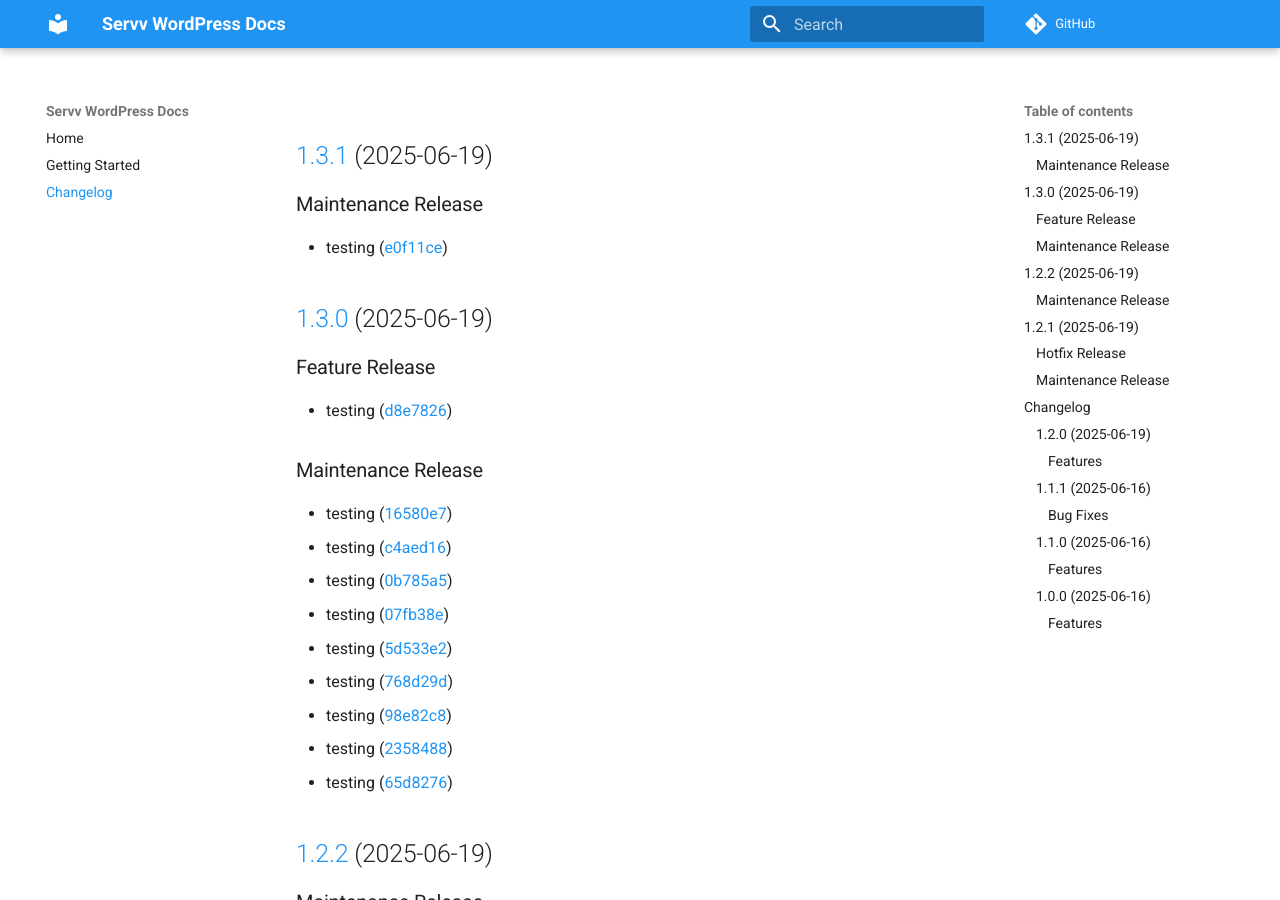
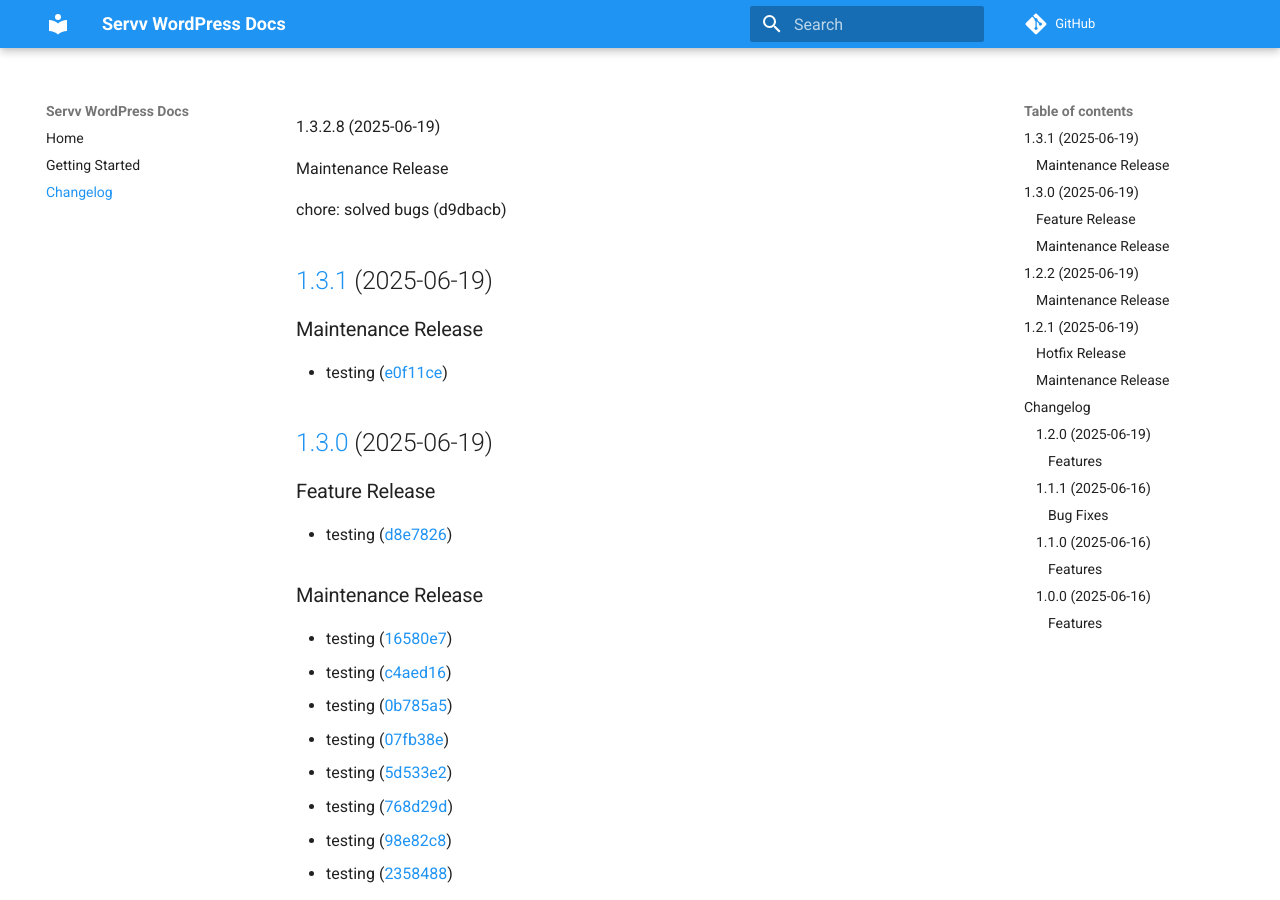
Before and after one commit to varuncoderise/demo_docs, an MkDocs documentation site: the page built from docs/changelog.md, in a window 1280 px wide and 900 px high. Built offline with MkDocs 1.6.1 and Material for MkDocs 9.7.7, drawn with Linux system fonts in a browser that asks for light colours; comment, search, counter and statistics services are not loaded.

Commit message:
Update changelog from v1.3.2.8

```diff
--- a/docs/changelog.md
+++ b/docs/changelog.md
@@ -1,3 +1,9 @@
+1.3.2.8 (2025-06-19)
+
+Maintenance Release
+
+chore: solved bugs (d9dbacb)
+
 ## [1.3.1](https://github.com/varuncoderise/demo-plugin/compare/v1.3.0...v1.3.1) (2025-06-19)
 
 ### Maintenance Release
```
